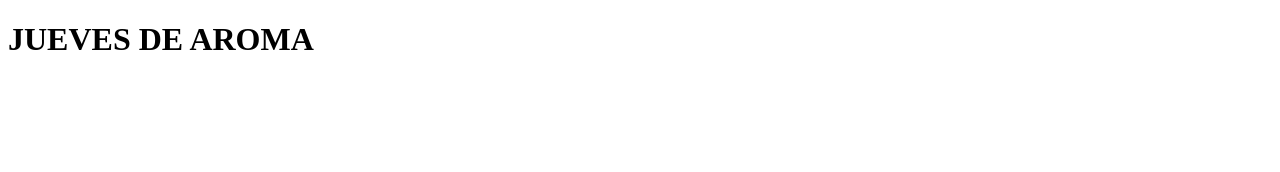
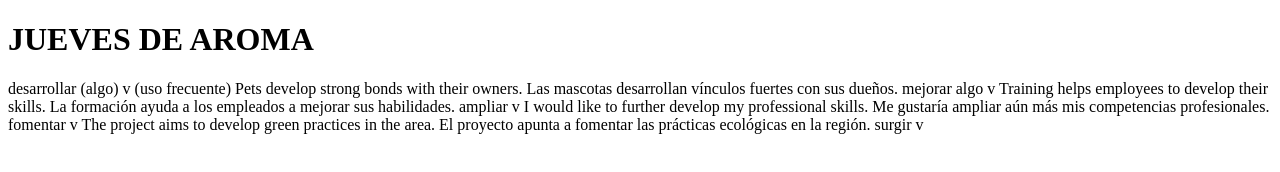
Before and after one commit to davidsototest/ypt2, a plain HTML site: page index.html in a window 1280 px wide. Drawn offline with Linux system fonts and the light colour scheme.

Commit message:
rama para entrar en conflicto

```diff
--- a/index.html
+++ b/index.html
@@ -8,5 +8,14 @@
 </head>
 <body>
     <h1>JUEVES DE AROMA</h1>
+    <p>  desarrollar (algo) v  (uso frecuente)
+        Pets develop strong bonds with their owners. Las mascotas desarrollan vínculos fuertes con sus dueños.
+        mejorar algo v
+        Training helps employees to develop their skills. La formación ayuda a los empleados a mejorar sus habilidades.
+        ampliar v
+        I would like to further develop my professional skills. Me gustaría ampliar aún más mis competencias profesionales.
+        fomentar v
+        The project aims to develop green practices in the area. El proyecto apunta a fomentar las prácticas ecológicas en la región.
+        surgir v </p>
 </body>
 </html>
```
